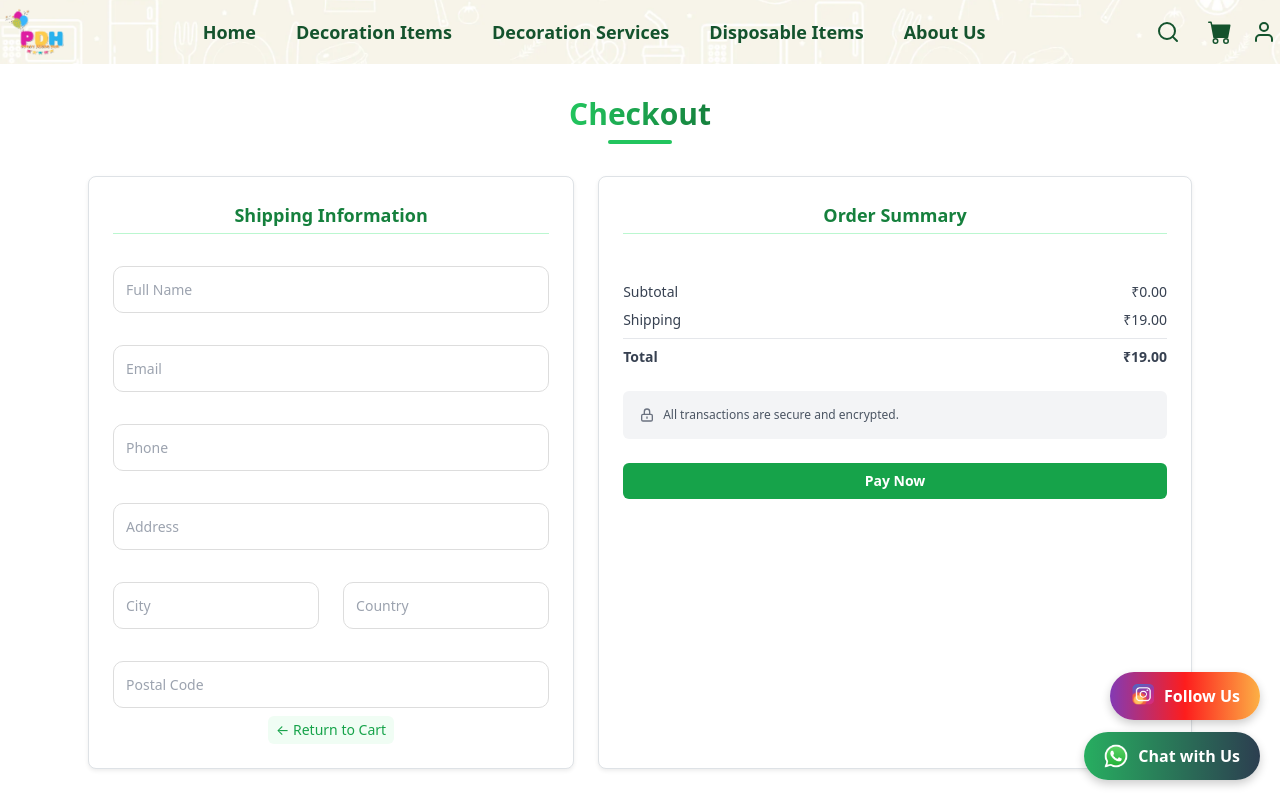
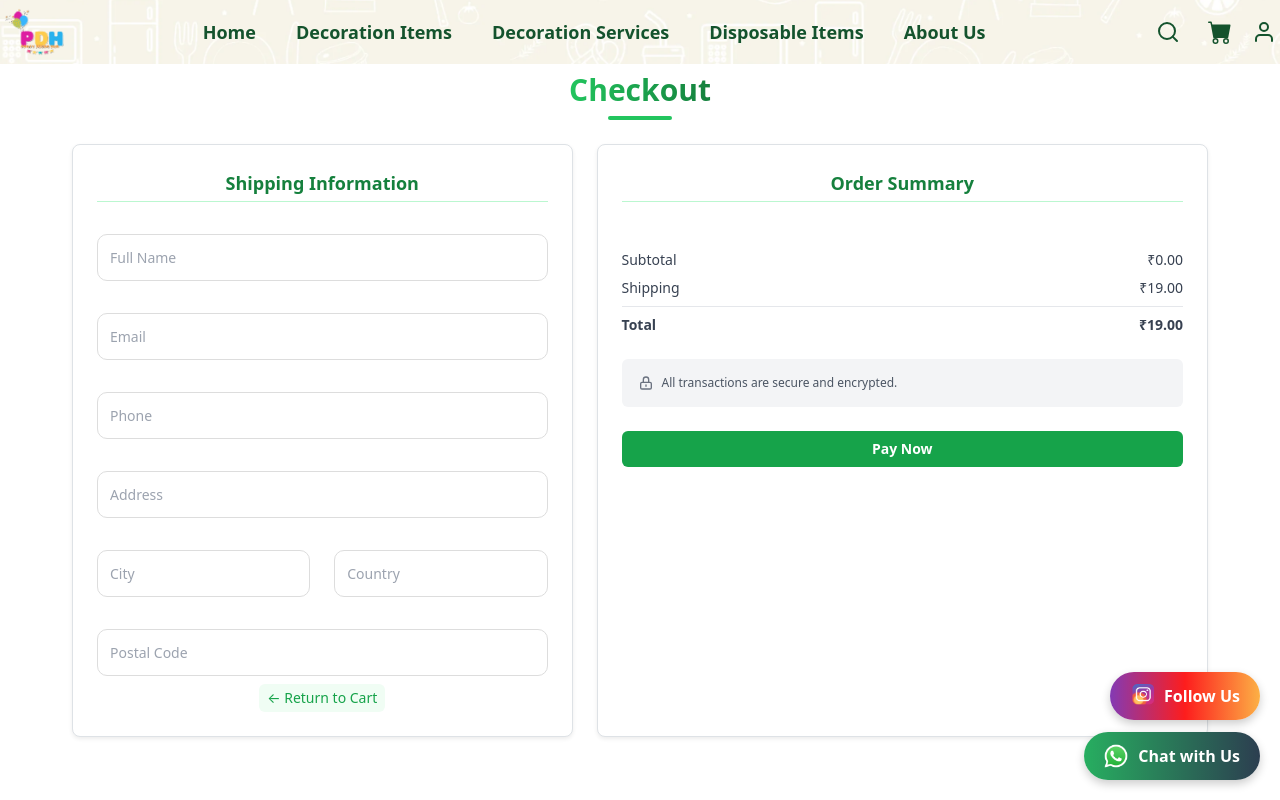
Before and after one commit to rahul5403/party_decor_hub, a React (Create React App) app: page /checkout in a window 1280 px wide. Shown: the top 800 px of the page. Built offline with nearby package versions, Linux system fonts and the light colour scheme.

Commit message:
updated quantity

```diff
--- a/src/Pages/Checkout.jsx
+++ b/src/Pages/Checkout.jsx
@@ -23,8 +23,8 @@ const Checkout = () => {
   };
 
   return (
-    <div className="max-w-6xl mx-auto px-4 py-8 min-h-screen">
-      <h1 className="text-3xl font-extrabold text-center text-transparent bg-clip-text bg-gradient-to-r from-green-500 to-green-700 mb-8 relative inline-block">
+    <div className="max-w-6xl mx-auto px-2 py-2 min-h-screen">
+      <h1 className="text-3xl font-extrabold text-center text-transparent bg-clip-text bg-gradient-to-r from-green-500 to-green-700 mb-4 relative inline-block">
   Checkout
   <span className="block w-16 h-1 bg-green-500 mx-auto mt-2 rounded-full"></span>
 </h1>
@@ -57,7 +57,7 @@ const Checkout = () => {
                 <div className="flex justify-between w-full">
                   <div>
                     <h3 className="text-sm font-medium text-gray-800">{item.name || item.product_name}</h3>
-                    <p className="text-xs text-gray-500 mt-1">Qty: {item.quantity}</p>
+                    <p className="text-xs text-gray-500 mt-1 text-left">Qty: {item.quantity}</p>
                   </div>
                   <div className="text-right">
                     <p className="text-sm font-semibold text-green-600">₹{item.price.toFixed(2)}</p>
```
